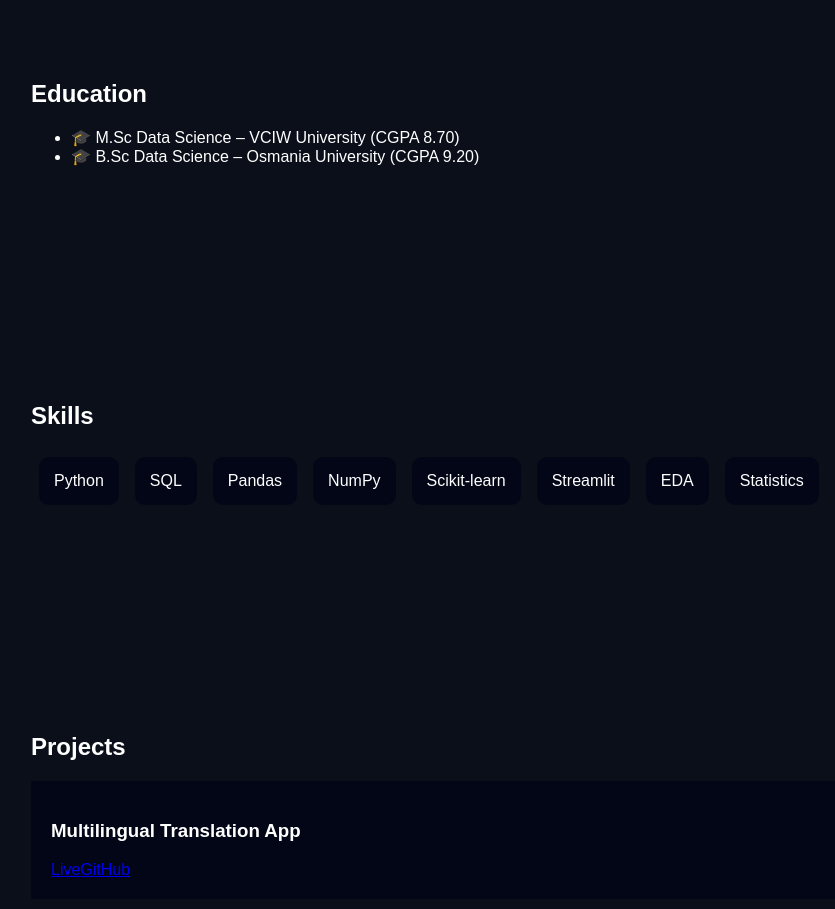
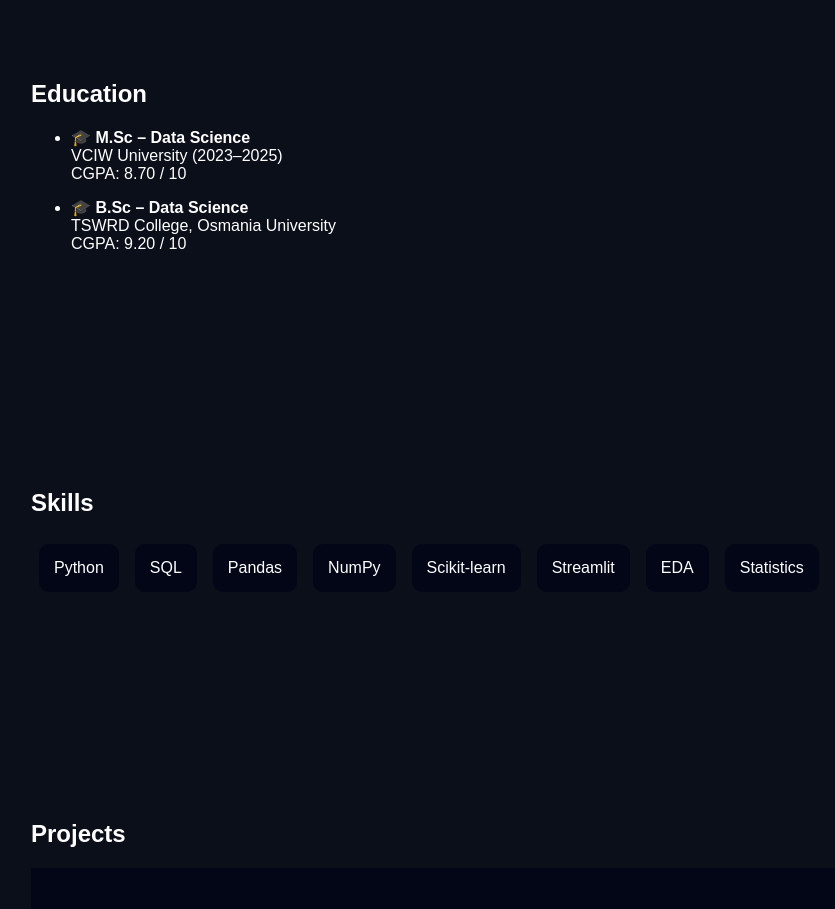
Before and after one commit to AnjaliPanduga/anjali-portfolio, a React app: page / in a window 1280 px wide. Shown: the part 1360-2269 px from the top of the page, without its empty margins (97-932 px from the left). Built offline with nearby package versions, Linux system fonts and the light colour scheme.

Commit message:
Education.jsx

```diff
--- a/src/components/Education.jsx
+++ b/src/components/Education.jsx
@@ -2,11 +2,25 @@ import { motion } from "framer-motion";
 
 export default function Education() {
   return (
-    <motion.section id="education" whileInView={{ opacity: 1 }} initial={{ opacity: 0 }}>
+    <motion.section
+      id="education"
+      initial={{ opacity: 0, y: 60 }}
+      whileInView={{ opacity: 1, y: 0 }}
+      viewport={{ once: true }}
+      transition={{ duration: 0.9 }}
+    >
       <h2>Education</h2>
       <ul>
-        <li>🎓 M.Sc Data Science – VCIW University (CGPA 8.70)</li>
-        <li>🎓 B.Sc Data Science – Osmania University (CGPA 9.20)</li>
+        <li>
+          🎓 <b>M.Sc – Data Science</b><br />
+          VCIW University (2023–2025) <br />
+          CGPA: 8.70 / 10
+        </li>
+        <li style={{ marginTop: "15px" }}>
+          🎓 <b>B.Sc – Data Science</b><br />
+          TSWRD College, Osmania University <br />
+          CGPA: 9.20 / 10
+        </li>
       </ul>
     </motion.section>
   );
```
